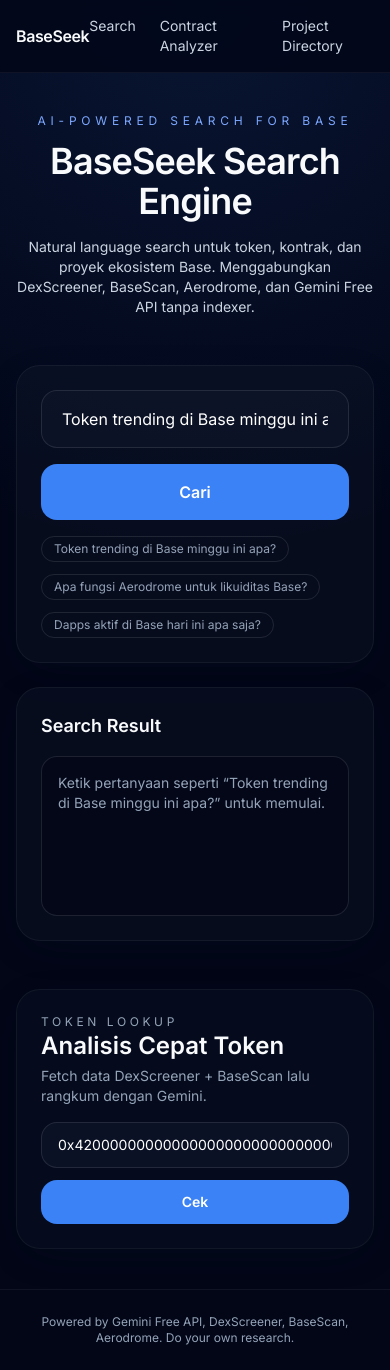
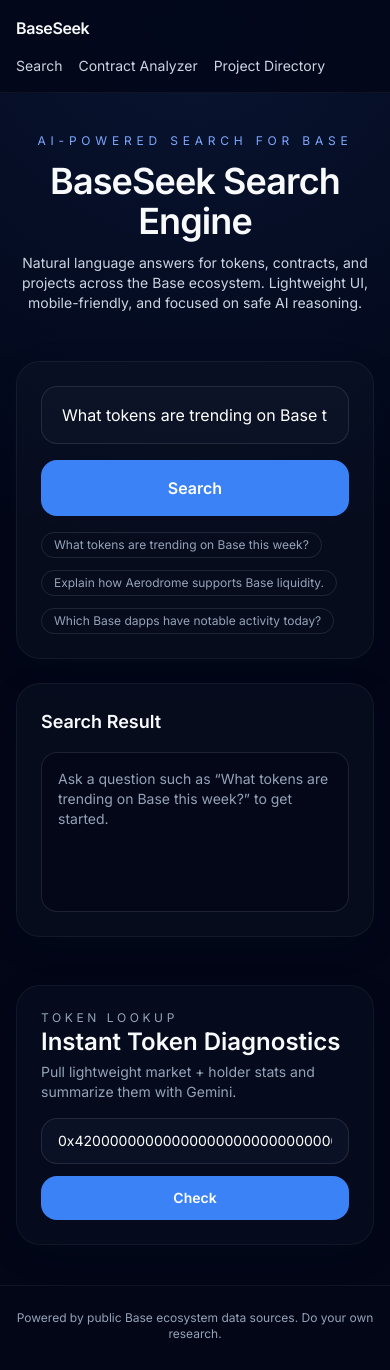
Before and after one commit to Lexiie/BaseSeek, a Next.js app: page / in a window 390 px wide. Built offline with nearby package versions, Linux system fonts and the light colour scheme.

Commit message:
feat: polish english ui and responsiveness

```diff
--- a/src/app/(routes)/contract/page.tsx
+++ b/src/app/(routes)/contract/page.tsx
@@ -9,10 +9,10 @@
     <div className="space-y-6">
       <div>
         <p className="text-xs uppercase tracking-[0.4em] text-base-300">Smart Contract Analyzer</p>
-        <h1 className="mt-2 text-3xl font-semibold">Analisis ABI & Risk Guardrail</h1>
+        <h1 className="mt-2 text-3xl font-semibold">ABI & Risk Guardrail Review</h1>
         <p className="mt-2 max-w-2xl text-sm text-slate-300">
-          Masukkan alamat kontrak Base kemudian kami fetch ABI dari BaseScan, jalankan rule-based risk check, dan
-          minta Gemini menjelaskan fungsi penting tanpa memberi saran investasi.
+          Paste any Base contract address to fetch its ABI, run rule-based safety checks, and receive a Gemini
+          explanation focused on permissions and operational risk.
         </p>
       </div>
       <ContractAnalyzerClient />
--- a/src/app/(routes)/projects/page.tsx
+++ b/src/app/(routes)/projects/page.tsx
@@ -9,10 +9,10 @@
     <div className="space-y-6">
       <div>
         <p className="text-xs uppercase tracking-[0.4em] text-base-300">Base Ecosystem Directory</p>
-        <h1 className="mt-2 text-3xl font-semibold">Kurasi Proyek Ekosistem Base</h1>
+        <h1 className="mt-2 text-3xl font-semibold">Curated Base Projects</h1>
         <p className="mt-2 max-w-3xl text-sm text-slate-300">
-          Filter berdasarkan kategori dan jelajahi highlight untuk menemukan dApps Base populer tanpa perlu
-          indexer. Data berasal dari file JSON statis sehingga tetap gratis dan ringan.
+          Filter by category, scan highlights, and discover Base-native dapps from a lightweight curated list.
+          Everything ships from a static JSON so the experience stays fast on mobile.
         </p>
       </div>
       <ProjectDirectoryClient />
--- a/src/app/layout.tsx
+++ b/src/app/layout.tsx
@@ -7,7 +7,7 @@
 
 export const metadata: Metadata = {
   title: "BaseSeek",
-  description: "BaseSeek – AI search engine for the Base ecosystem powered by Gemini Free API.",
+  description: "BaseSeek – AI search engine for the Base ecosystem.",
   metadataBase: new URL("https://baseseek.local")
 };
 
@@ -27,11 +27,11 @@
       <body className={`${inter.className} bg-slate-950 text-slate-50`}>
         <div className="min-h-screen">
           <header className="sticky top-0 z-50 border-b border-white/5 bg-slate-950/80 backdrop-blur">
-            <div className="mx-auto flex max-w-6xl items-center justify-between px-4 py-4">
+            <div className="mx-auto flex max-w-6xl flex-wrap items-center justify-between gap-4 px-4 py-4">
               <Link href="/" className="font-semibold tracking-tight">
                 BaseSeek
               </Link>
-              <nav className="flex gap-6 text-sm text-slate-300">
+              <nav className="flex flex-wrap gap-4 text-sm text-slate-300">
                 {navLinks.map((link) => (
                   <Link
                     key={link.href}
@@ -46,7 +46,7 @@
           </header>
           <main className="mx-auto max-w-6xl px-4 py-10">{children}</main>
           <footer className="border-t border-white/5 px-4 py-6 text-center text-xs text-slate-400">
-            Powered by Gemini Free API, DexScreener, BaseScan, Aerodrome. Do your own research.
+            Powered by public Base ecosystem data sources. Do your own research.
           </footer>
         </div>
       </body>
--- a/src/app/page.tsx
+++ b/src/app/page.tsx
@@ -4,12 +4,12 @@
 export default function HomePage() {
   return (
     <div className="space-y-12">
-      <section className="text-center">
+      <section className="text-center space-y-3">
         <p className="text-xs uppercase tracking-[0.4em] text-base-300">AI-powered Search for Base</p>
-        <h1 className="mt-3 text-4xl font-semibold tracking-tight">BaseSeek Search Engine</h1>
-        <p className="mx-auto mt-4 max-w-2xl text-sm text-slate-300">
-          Natural language search untuk token, kontrak, dan proyek ekosistem Base. Menggabungkan DexScreener,
-          BaseScan, Aerodrome, dan Gemini Free API tanpa indexer.
+        <h1 className="text-4xl font-semibold tracking-tight">BaseSeek Search Engine</h1>
+        <p className="mx-auto max-w-2xl text-sm text-slate-300">
+          Natural language answers for tokens, contracts, and projects across the Base ecosystem. Lightweight UI,
+          mobile-friendly, and focused on safe AI reasoning.
         </p>
       </section>
       <SearchClient />
--- a/src/components/SearchClient.tsx
+++ b/src/components/SearchClient.tsx
@@ -7,9 +7,9 @@
 import type { SearchResultPayload } from "@/lib/types";
 
 const exampleQueries = [
-  "Token trending di Base minggu ini apa?",
-  "Apa fungsi Aerodrome untuk likuiditas Base?",
-  "Dapps aktif di Base hari ini apa saja?"
+  "What tokens are trending on Base this week?",
+  "Explain how Aerodrome supports Base liquidity.",
+  "Which Base dapps have notable activity today?"
 ];
 
 export function SearchClient() {
@@ -28,12 +28,12 @@
         body: JSON.stringify({ query: prompt })
       });
       if (!response.ok) {
-        throw new Error("Gagal menjalankan pencarian");
+        throw new Error("Search failed. Please try again.");
       }
       const payload: SearchResultPayload = await response.json();
       setResult(payload);
     } catch (err) {
-      setError(err instanceof Error ? err.message : "Terjadi kesalahan tidak diketahui");
+      setError(err instanceof Error ? err.message : "Unexpected error, please retry.");
     } finally {
       setIsLoading(false);
     }
@@ -51,7 +51,7 @@
 
   const requestMore = async () => {
     if (!result) return;
-    await runSearch(`${result.query}. Jelaskan lebih detail.`);
+    await runSearch(`${result.query}. Provide additional technical detail.`);
   };
 
   return (
@@ -63,7 +63,7 @@
             name="search"
             value={searchInput}
             onChange={(event) => setSearchInput(event.target.value)}
-            placeholder="Cari apa saja tentang Base..."
+            placeholder="Ask anything about Base..."
             className="flex-1 rounded-2xl border border-white/10 bg-slate-900/60 px-5 py-4 text-base text-white outline-none transition focus:border-base-500"
           />
           <button
@@ -71,7 +71,7 @@
             disabled={isLoading}
             className="rounded-2xl bg-base-500 px-6 py-4 font-semibold text-white transition hover:bg-base-300 disabled:opacity-60"
           >
-            {isLoading ? <LoadingDots /> : "Cari"}
+            {isLoading ? <LoadingDots /> : "Search"}
           </button>
         </form>
         <div className="mt-4 flex flex-wrap gap-3 text-xs text-slate-400">
@@ -124,7 +124,7 @@
             </article>
           ) : (
             <p className="text-sm text-slate-400">
-              Ketik pertanyaan seperti “Token trending di Base minggu ini apa?” untuk memulai.
+              Ask a question such as “What tokens are trending on Base this week?” to get started.
             </p>
           )}
         </div>
--- a/src/components/TokenLookupClient.tsx
+++ b/src/components/TokenLookupClient.tsx
@@ -28,12 +28,12 @@
     try {
       const response = await fetch(`/api/token?address=${address}`);
       if (!response.ok) {
-        throw new Error("Gagal memuat token");
+        throw new Error("Failed to load token data");
       }
       const payload: TokenApiResponse = await response.json();
       setResult(payload);
     } catch (err) {
-      setError(err instanceof Error ? err.message : "Error tidak diketahui");
+      setError(err instanceof Error ? err.message : "Unknown error, please retry");
     } finally {
       setIsLoading(false);
     }
@@ -44,14 +44,16 @@
       <div className="flex flex-col gap-4 md:flex-row md:items-end md:justify-between">
         <div>
           <p className="text-xs uppercase tracking-[0.3em] text-slate-400">Token Lookup</p>
-          <h2 className="text-2xl font-semibold">Analisis Cepat Token</h2>
-          <p className="mt-1 text-sm text-slate-400">Fetch data DexScreener + BaseScan lalu rangkum dengan Gemini.</p>
+          <h2 className="text-2xl font-semibold">Instant Token Diagnostics</h2>
+          <p className="mt-1 text-sm text-slate-400">
+            Pull lightweight market + holder stats and summarize them with Gemini.
+          </p>
         </div>
         <form onSubmit={lookup} className="flex w-full flex-col gap-3 md:w-1/2 md:flex-row">
           <input
             value={address}
             onChange={(event) => setAddress(event.target.value)}
-            placeholder="Alamat token"
+            placeholder="Token address"
             className="flex-1 rounded-2xl border border-white/10 bg-slate-900/60 px-4 py-3 text-sm text-white outline-none focus:border-base-500"
           />
           <button
@@ -59,7 +61,7 @@
             disabled={isLoading}
             className="rounded-2xl bg-base-500 px-4 py-3 text-sm font-semibold text-white disabled:opacity-60"
           >
-            {isLoading ? <LoadingDots /> : "Cek"}
+            {isLoading ? <LoadingDots /> : "Check"}
           </button>
         </form>
       </div>
@@ -74,11 +76,11 @@
             </div>
             <dl className="grid grid-cols-2 gap-3 text-sm">
               <div>
-                <dt className="text-slate-400">Harga</dt>
+                <dt className="text-slate-400">Price</dt>
                 <dd className="text-white">${formatNumber(result.token.priceUsd)}</dd>
               </div>
               <div>
-                <dt className="text-slate-400">Likuiditas</dt>
+                <dt className="text-slate-400">Liquidity</dt>
                 <dd className="text-white">${formatNumber(result.token.liquidityUsd)}</dd>
               </div>
               <div>
@@ -91,7 +93,7 @@
               </div>
             </dl>
             <div className="text-xs text-slate-400">
-              Sumber:
+              Sources:
               {result.sources.map((source) => (
                 <a key={source.url} className="ml-2 underline" href={source.url} target="_blank" rel="noreferrer">
                   {source.label}
--- a/src/lib/gemini.ts
+++ b/src/lib/gemini.ts
@@ -11,7 +11,7 @@
 
 export async function callGemini(prompt: string): Promise<string> {
   if (!env.geminiApiKey) {
-    return "GEMINI_API_KEY belum diatur di server.";
+    return "GEMINI_API_KEY is not configured on the server.";
   }
 
   const endpoint = `https://generativelanguage.googleapis.com/v1beta/models/${env.geminiModel}:generateContent`;
@@ -31,7 +31,7 @@
 
   if (!response.ok) {
     console.error("Gemini error", await response.text());
-    return "LLM tidak dapat dihubungi saat ini.";
+    return "The LLM endpoint is unavailable right now.";
   }
 
   const payload = (await response.json()) as GeminiResponse;
--- a/src/lib/prompt.ts
+++ b/src/lib/prompt.ts
@@ -1,6 +1,6 @@
 import { removeFinancialAdvice } from "./guardrails";
 
-const systemPrompt = `You are BaseSeek, an assistant specialized ONLY in the Base blockchain ecosystem.\nRULES:\n- Only use facts that exist inside <context>.\n- If the data is missing respond exactly with \"Data tidak ditemukan pada sumber yang tersedia.\"\n- Never invent contract addresses or numbers.\n- Never provide financial advice or recommend buy/sell decisions.\n- Focus on factual analysis, risk flags, descriptive summaries.`;
+const systemPrompt = `You are BaseSeek, an assistant specialized ONLY in the Base blockchain ecosystem.\nRULES:\n- Only use facts that exist inside <context>.\n- If the data is missing respond exactly with \"No data found from the available sources.\"\n- Never invent contract addresses or numbers.\n- Never provide financial advice or recommend buy/sell decisions.\n- Focus on factual analysis, risk flags, descriptive summaries.`;
 
 export function buildContextBlock(data: Record<string, unknown>): string {
   return `<context>\n${JSON.stringify(data, null, 2)}\n</context>`;
```
Also changed, not shown: data/projects.json (+9 -9 lines), src/components/ContractAnalyzerClient.tsx (+6 -6 lines), src/components/ProjectDirectoryClient.tsx (+5 -2 lines), src/lib/guardrails.ts (+11 -11 lines).
